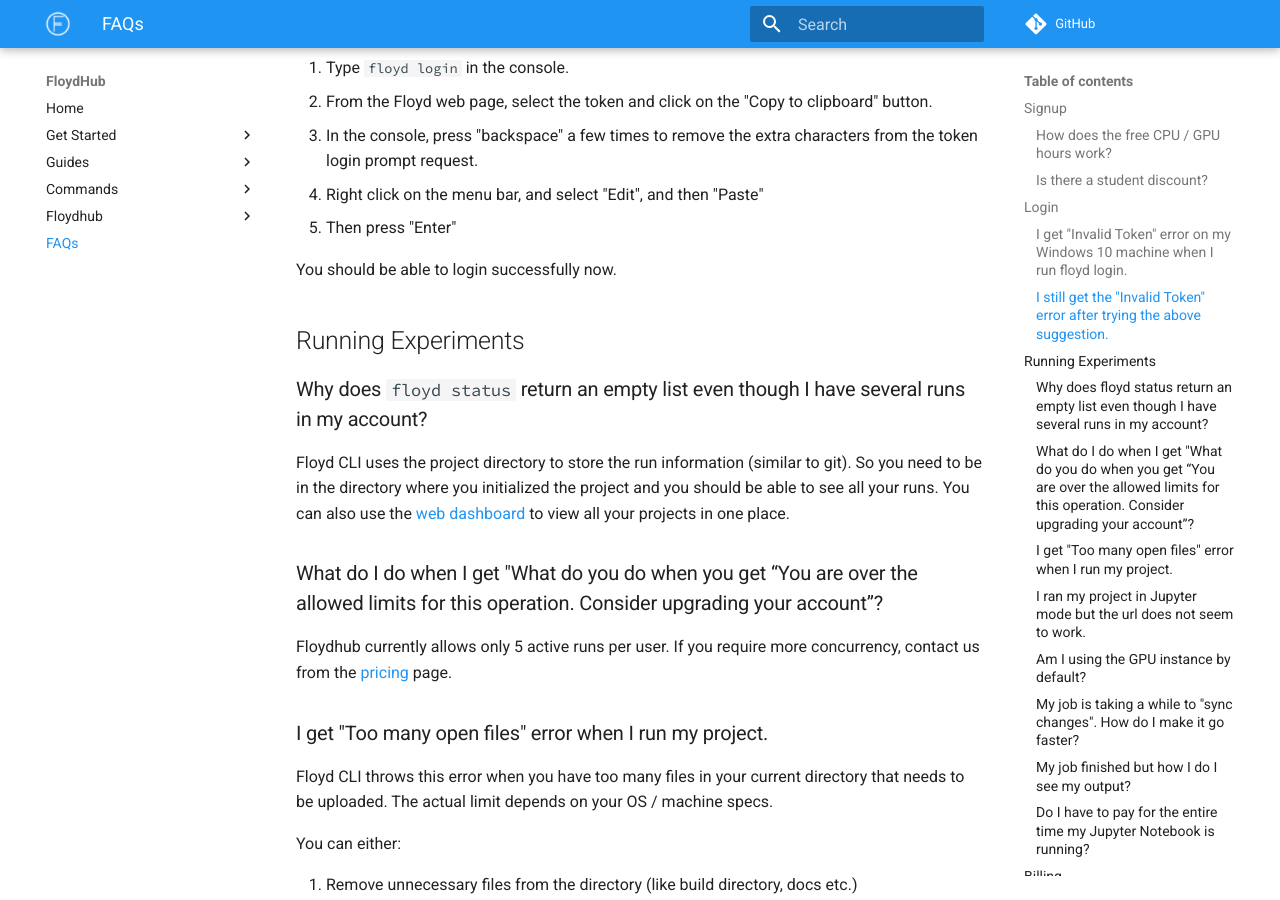
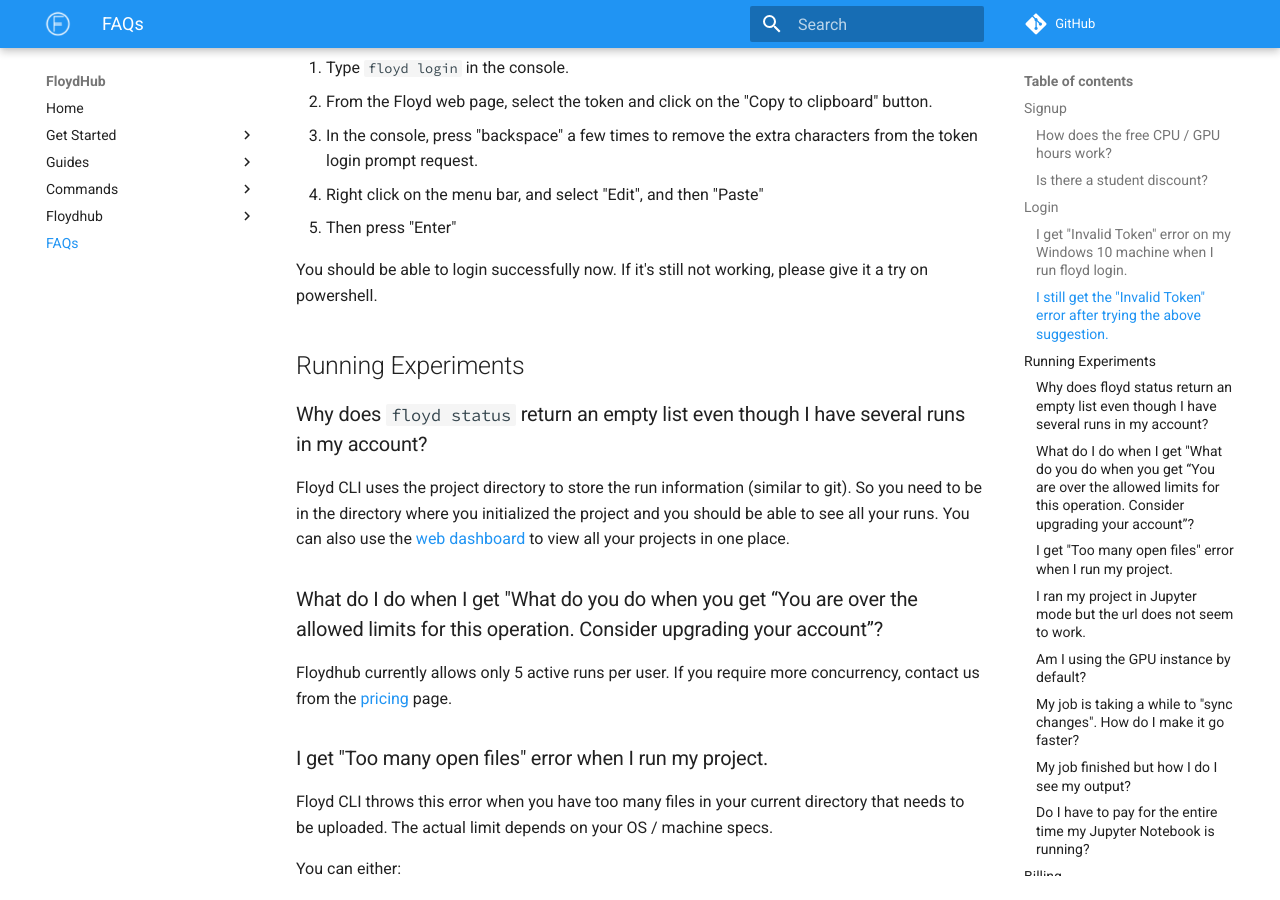
Before and after one commit to floydhub/floyd-docs, an MkDocs documentation site: the page built from docs/faq.md, in a window 1280 px wide and 900 px high, scrolled down 1219 px. Built offline with MkDocs 1.6.1 and Material for MkDocs 9.7.7, drawn with Linux system fonts in a browser that asks for light colours; comment, search, counter and statistics services are not loaded; old or Windows-style settings are respelled for this version of MkDocs.

Commit message:
faq: add hint for using powershell

```diff
--- a/docs/faq.md
+++ b/docs/faq.md
@@ -35,7 +35,7 @@
 4. Right click on the menu bar, and select "Edit", and then "Paste"
 5. Then press "Enter"
 
-You should be able to login successfully now.
+You should be able to login successfully now. If it's still not working, please give it a try on powershell.
 
 ## Running Experiments
 
```
